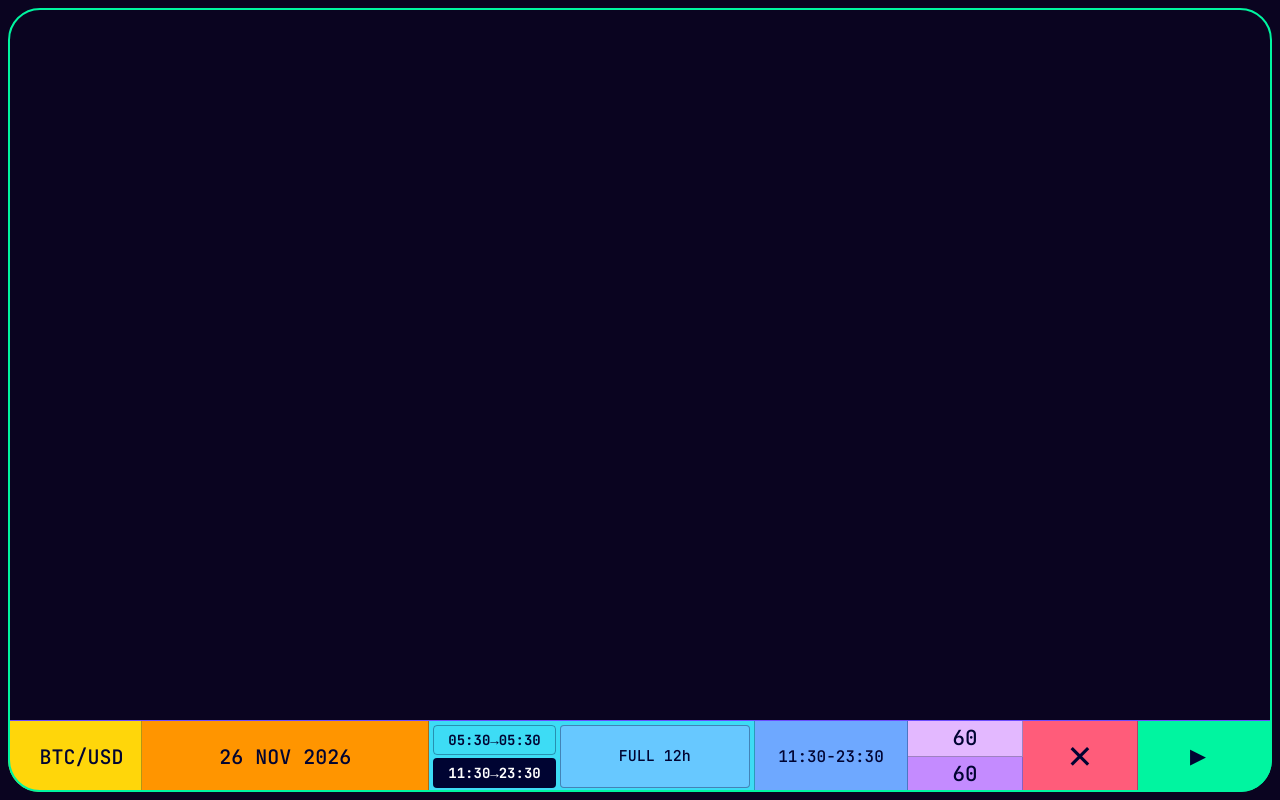
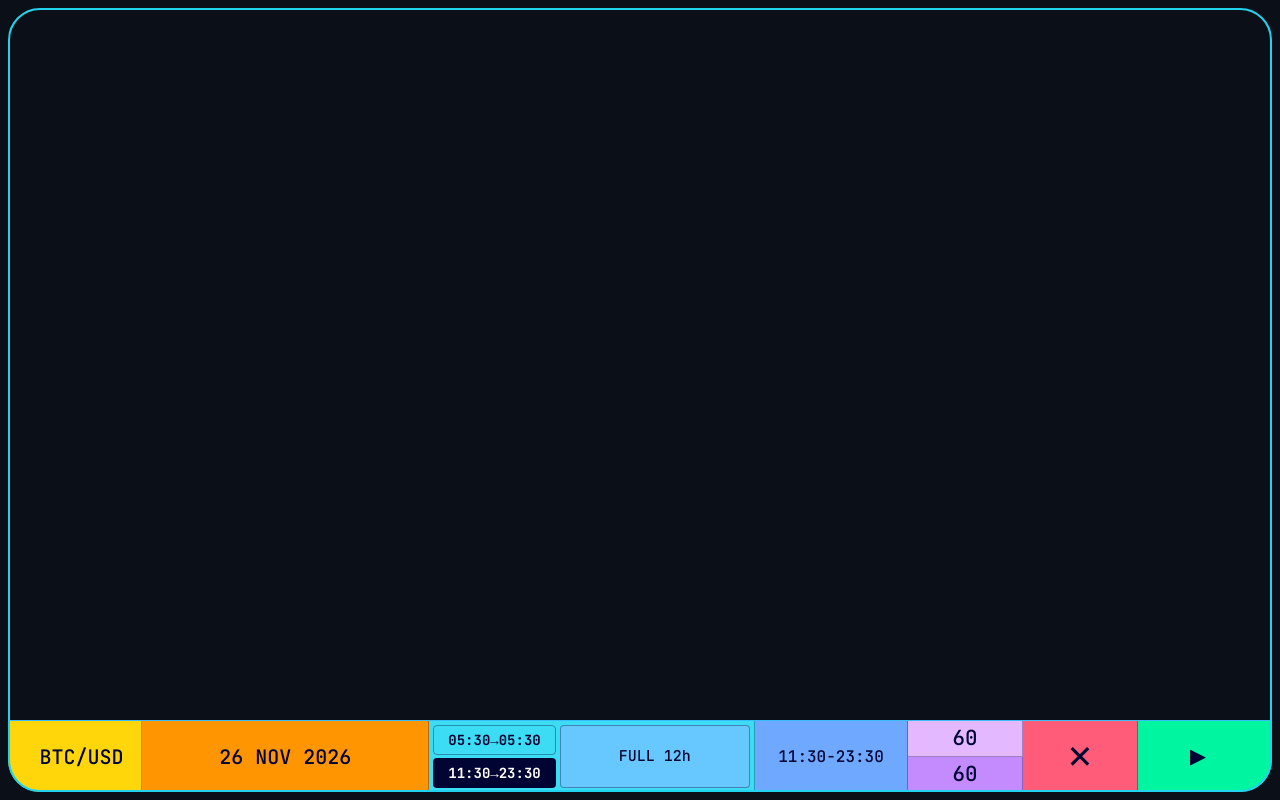
Before and after one commit to 888znq/BCK, a plain HTML site: page index.html in a window 1280 px wide. Drawn offline with Linux system fonts and the light colour scheme.

Commit message:
Auto-push verified patch (1 block) — 2026-11-26 01:47:00

```diff
--- a/index.html
+++ b/index.html
@@ -9,12 +9,12 @@
 <link href="https://fonts.googleapis.com/css2?family=JetBrains+Mono:wght@300;400;500;700&family=IBM+Plex+Sans:wght@300;400;500;600&display=swap" rel="stylesheet">
 <style>
 :root {
-  --bg: #0a0420; --surface: #140a3a; --panel: #140a3a;
-  --border: #3d2fa0; --border2: #6c4cff;
-  --green: #00f5a0; --red: #ff5c7a; --cyan: #00e5ff; --amber: #ffb800;
-  --text: #ffffff; --text-dim: #a79bf0; --text-mid: #d6ceff;
-  --sig-green: #00e676; --sig-red: #ff2e5b;
-  --mono: 'JetBrains Mono', monospace; --sans: 'IBM Plex Sans', sans-serif;
+ --bg: #0b0f17; --surface: #121826; --panel: #121826;
+ --border: #233046; --border2: #38bdf8;
+ --green: #22d3ee; --red: #fb7185; --cyan: #38bdf8; --amber: #fbbf24;
+ --text: #f8fafc; --text-dim: #8fa3bd; --text-mid: #cbd5e1;
+ --sig-green: #34d399; --sig-red: #f43f5e;
+ --mono: 'JetBrains Mono', monospace; --sans: 'IBM Plex Sans', sans-serif;
 }
 * { box-sizing: border-box; margin: 0; padding: 0; }
 ::-webkit-scrollbar { display: none; }
```
